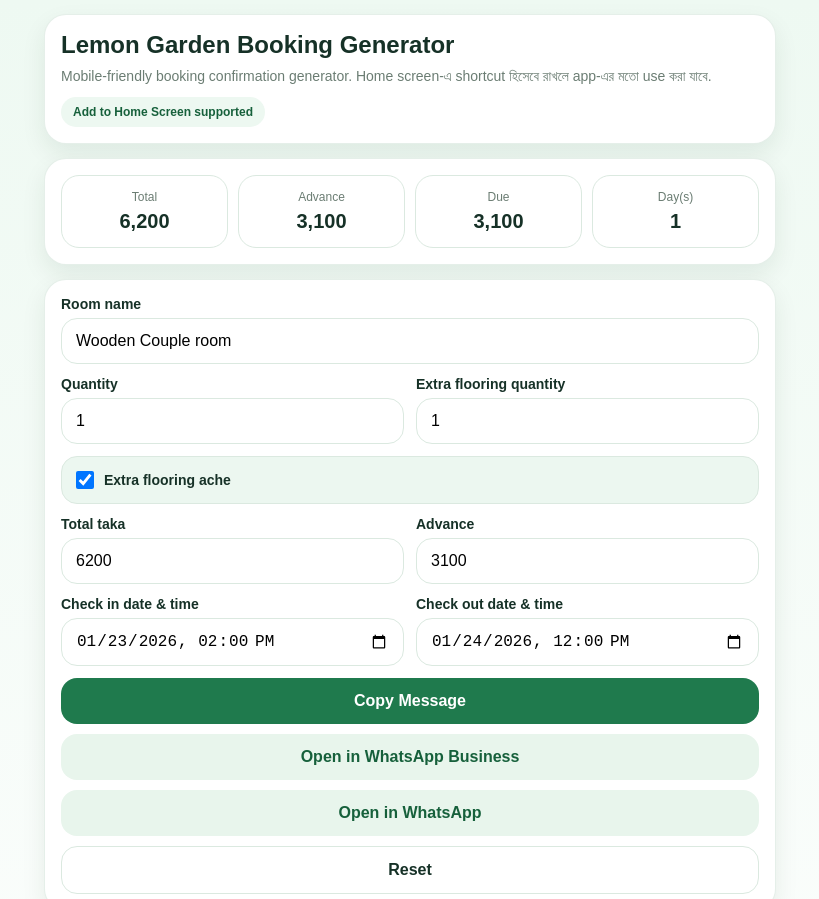
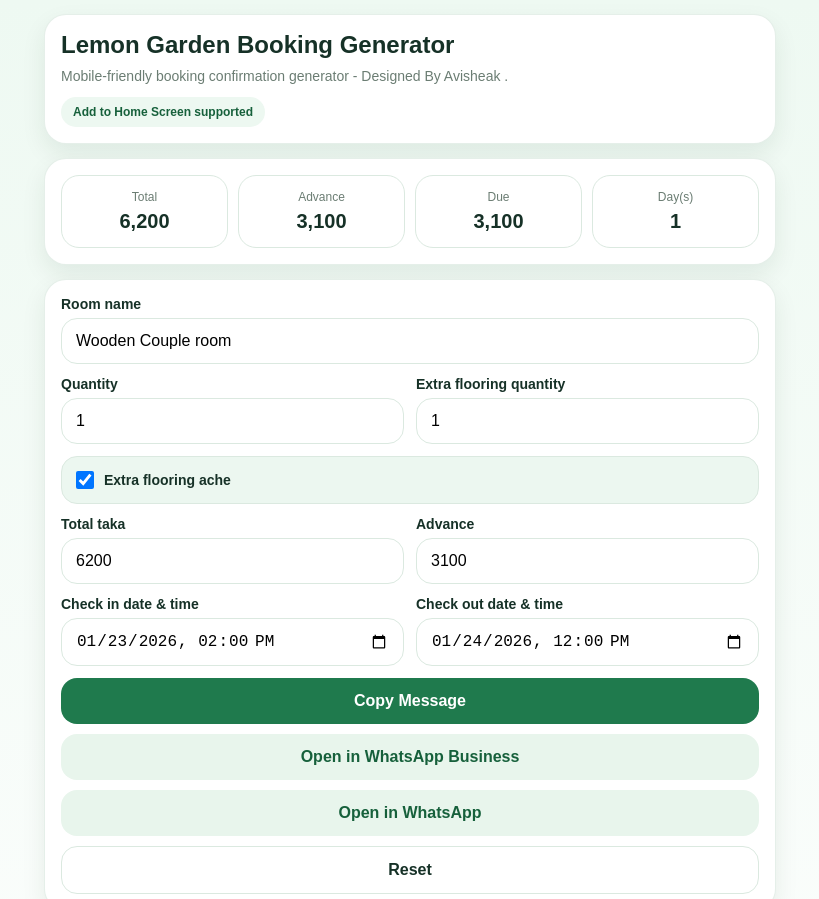
Before and after one commit to lemongardenresort542-lab/Booking-Confirmation, a plain HTML site: page index.html in a window 1280 px wide. Shown: the top 899 px of the page, without its empty margins (230-1049 px from the left). Drawn offline with Linux system fonts and the light colour scheme.

Commit message:
index.html

```diff
--- a/index.html
+++ b/index.html
@@ -187,7 +187,7 @@
   <div class="wrap">
     <div class="card">
       <h1>Lemon Garden Booking Generator</h1>
-      <div class="sub">Mobile-friendly booking confirmation generator. Home screen-এ shortcut হিসেবে রাখলে app-এর মতো use করা যাবে.</div>
+      <div class="sub">Mobile-friendly booking confirmation generator - Designed By Avisheak .</div>
       <div class="badge">Add to Home Screen supported</div>
     </div>
 
```
